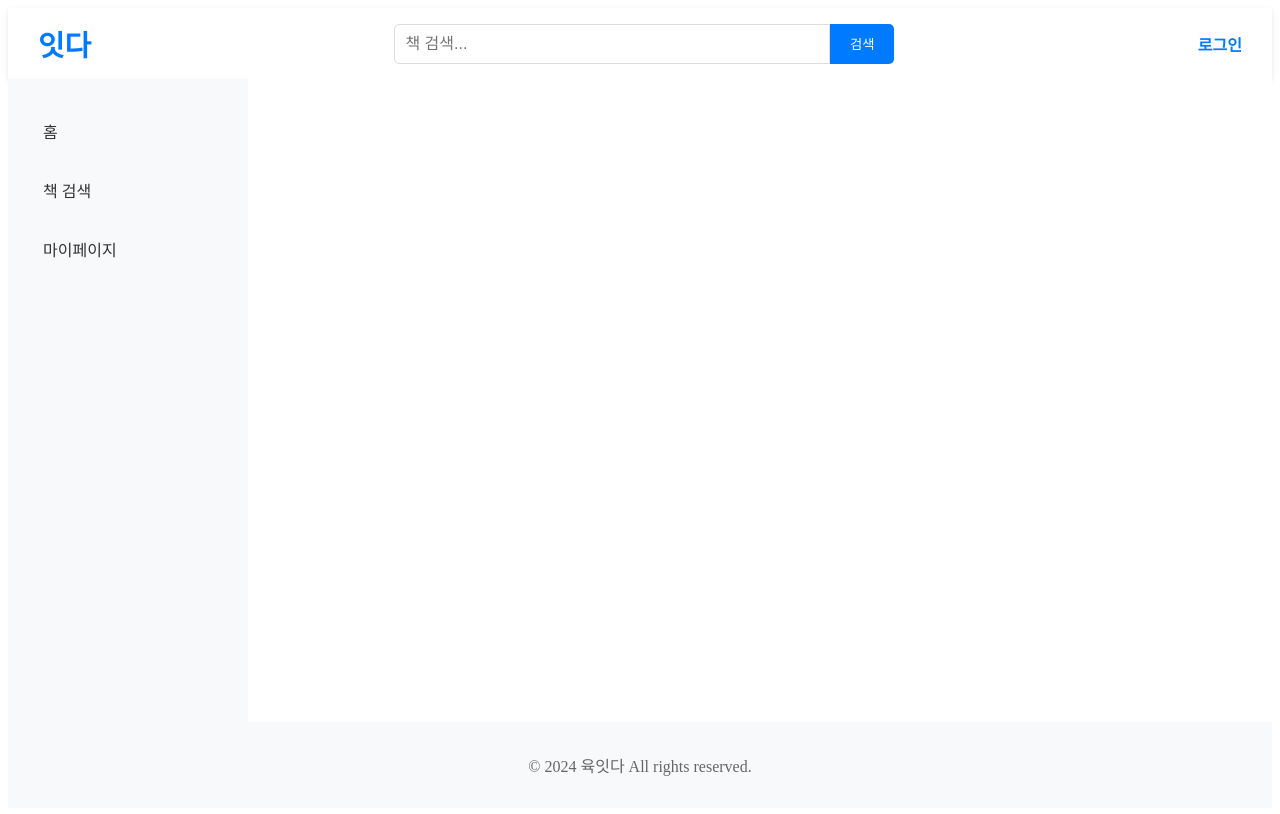
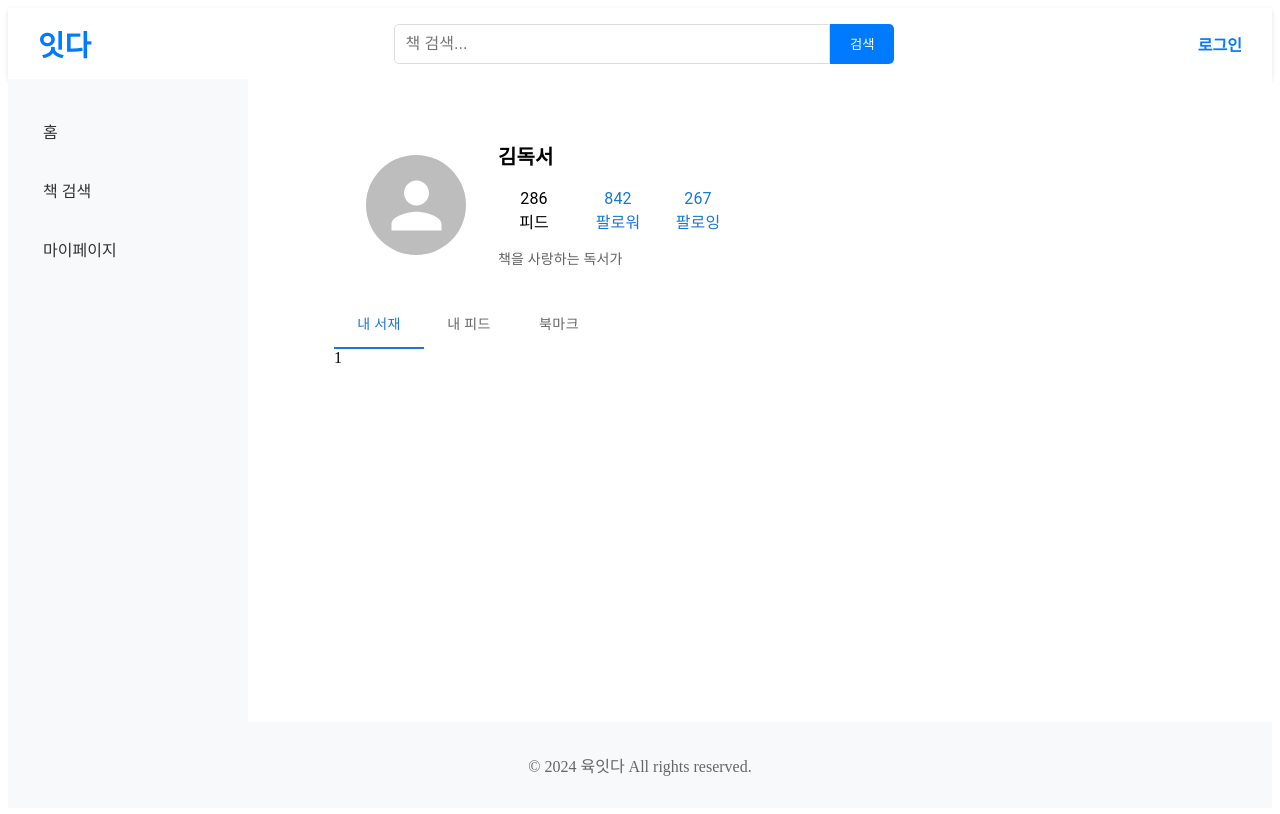
Before and after one commit to 6ITAll/book-it-da, a React (Vite) app: page /my-page/1 in a window 1280 px wide. Built offline with nearby package versions, Linux system fonts and the light colour scheme; no server answers.

Commit message:
:sparkles:feat: MyPage processing according to userId
Related to: #37

```diff
--- a/src/App.tsx
+++ b/src/App.tsx
@@ -42,7 +42,7 @@ const App: React.FC = () => {
               <Route path="/login-signup" element={<LoginSignup />} />
               <Route path="/feed" element={<FeedPage />} />
               <Route path="/search" element={<BookSearchPage />} />
-              <Route path="/my-page" element={<MyPage />} />
+              <Route path="/my-page/:userId?" element={<MyPage />} />
               <Route path="/" element={<FeedPage />} />
             </Routes>
           </main>
--- a/src/components/MyPage/FollowList.tsx
+++ b/src/components/MyPage/FollowList.tsx
@@ -7,12 +7,14 @@ import {
   IconButton,
 } from '@mui/material';
 import DeleteIcon from '@mui/icons-material/Delete';
+import { useNavigate } from 'react-router-dom';
 
 const FollowList = () => {
   /* TODO API 연동 필요 */
   const users = [
     {
       id: 1,
+      userId: 'kim',
       name: '김독서',
       avartarUrl: '',
       about: '책을 사랑하는 독서가',
@@ -24,7 +26,8 @@ const FollowList = () => {
     },
     {
       id: 2,
-      name: '김독서',
+      userId: 'lee',
+      name: '이독서',
       avartarUrl: '',
       about: '책을 사랑하는 독서가',
       userStats: [
@@ -35,7 +38,8 @@ const FollowList = () => {
     },
     {
       id: 3,
-      name: '김독서',
+      userId: 'jung',
+      name: '정독서',
       avartarUrl: '',
       about: '책을 사랑하는 독서가',
       userStats: [
@@ -46,13 +50,19 @@ const FollowList = () => {
     },
   ];
 
+  const navigate = useNavigate();
+
+  const handleUserClick = (userId: string) => {
+    navigate(userId);
+  };
+
   const handleDeleteIconClick = () => {
     /* TODO 삭제 API 연동 필요 */
   };
 
   return (
     <List sx={{ gap: 2 }}>
-      {users.map(({ id, name, avartarUrl }) => (
+      {users.map(({ id, userId, name, avartarUrl }) => (
         <ListItem
           key={id}
           secondaryAction={
@@ -65,10 +75,17 @@ const FollowList = () => {
             </IconButton>
           }
         >
-          <ListItemAvatar>
+          <ListItemAvatar
+            onClick={() => handleUserClick(userId)}
+            sx={{ cursor: 'pointer' }}
+          >
             <Avatar src={avartarUrl} />
           </ListItemAvatar>
-          <ListItemText primary={name} />
+          <ListItemText
+            primary={name}
+            onClick={() => handleUserClick(userId)}
+            sx={{ cursor: 'pointer' }}
+          />
         </ListItem>
       ))}
     </List>
--- a/src/components/MyPage/TabSection.tsx
+++ b/src/components/MyPage/TabSection.tsx
@@ -1,11 +1,16 @@
 import { Stack, Tab, Tabs } from '@mui/material';
 import { useState } from 'react';
 
-const TabSection = (): JSX.Element => {
+interface TabSectionProps {
+  userId: string;
+}
+
+const TabSection = ({ userId }: TabSectionProps): JSX.Element => {
+  /* TODO 탭 콘텐츠 제작 완료 후 userId 넘겨주기  */
   const tabs = [
-    { id: 1, label: '내 서재', component: <></> },
-    { id: 2, label: '내 피드', component: <></> },
-    { id: 2, label: '북마크', component: <></> },
+    { id: 1, label: '내 서재', component: <>{userId}</> },
+    { id: 2, label: '내 피드', component: <>{userId}</> },
+    { id: 2, label: '북마크', component: <>{userId}</> },
   ];
 
   const [tab, setTab] = useState(0);
--- a/src/components/MyPage/UserInfoSection.tsx
+++ b/src/components/MyPage/UserInfoSection.tsx
@@ -1,10 +1,15 @@
 import { Avatar, Stack, Typography } from '@mui/material';
 import UserInfoSummary from './UserInfoSummary';
 
-const UserInfoSection = (): JSX.Element => {
+interface UserInfoSectionProps {
+  userId: string;
+}
+
+const UserInfoSection = ({ userId }: UserInfoSectionProps): JSX.Element => {
   /* TODO user api로 받아오기  */
-  const user = {
+  const user = (userId: string) => ({
     name: '김독서',
+    userId: userId, // 실제로는 응답에 따른 값이 들어갑니다.
     avartarUrl: '',
     about: '책을 사랑하는 독서가',
     userStats: [
@@ -12,21 +17,21 @@ const UserInfoSection = (): JSX.Element => {
       { count: 842, label: '팔로워', isAction: true },
       { count: 267, label: '팔로잉', isAction: true },
     ],
-  };
+  });
 
   return (
     <Stack direction="row" alignItems="center" spacing={4} padding={4}>
       <Avatar
-        alt={user.name}
-        src={user.avartarUrl}
+        alt={user(userId).name}
+        src={user(userId).avartarUrl}
         sx={{ width: 100, height: 100 }}
       />
       <Stack spacing={1}>
         <Typography variant="h6" fontWeight="bold">
-          {user.name}
+          {user(userId).name}
         </Typography>
         <Stack direction="row" spacing={2} alignItems="center">
-          {user?.userStats?.map(({ count, label, isAction }) => (
+          {user(userId)?.userStats?.map(({ count, label, isAction }) => (
             <UserInfoSummary
               key={label}
               count={count}
@@ -36,7 +41,7 @@ const UserInfoSection = (): JSX.Element => {
           ))}
         </Stack>
         <Typography variant="body2" color="grey.700">
-          {user.about}
+          {user(userId).about}
         </Typography>
       </Stack>
     </Stack>
--- a/src/pages/MyPage/MyPage.tsx
+++ b/src/pages/MyPage/MyPage.tsx
@@ -1,12 +1,16 @@
 import TabSection from '@components/MyPage/TabSection';
 import UserInfoSection from '@components/MyPage/UserInfoSection';
 import { Container } from '@mui/material';
+import { useParams } from 'react-router-dom';
 
 const MyPage = (): JSX.Element => {
+  /* TODO 로그인 작업 완료 후 내 유저 ID가 기본값으로 들어가도록 확장 */
+  const { userId = '' } = useParams();
+
   return (
     <Container maxWidth="md">
-      <UserInfoSection />
-      <TabSection />
+      <UserInfoSection userId={userId} />
+      <TabSection userId={userId} />
     </Container>
   );
 };
```
